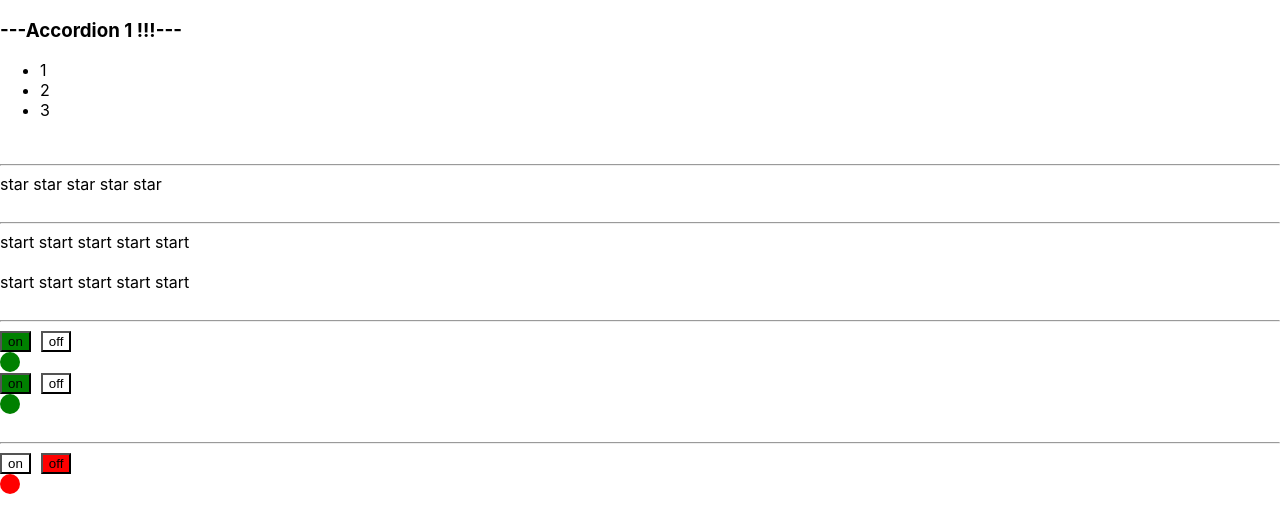
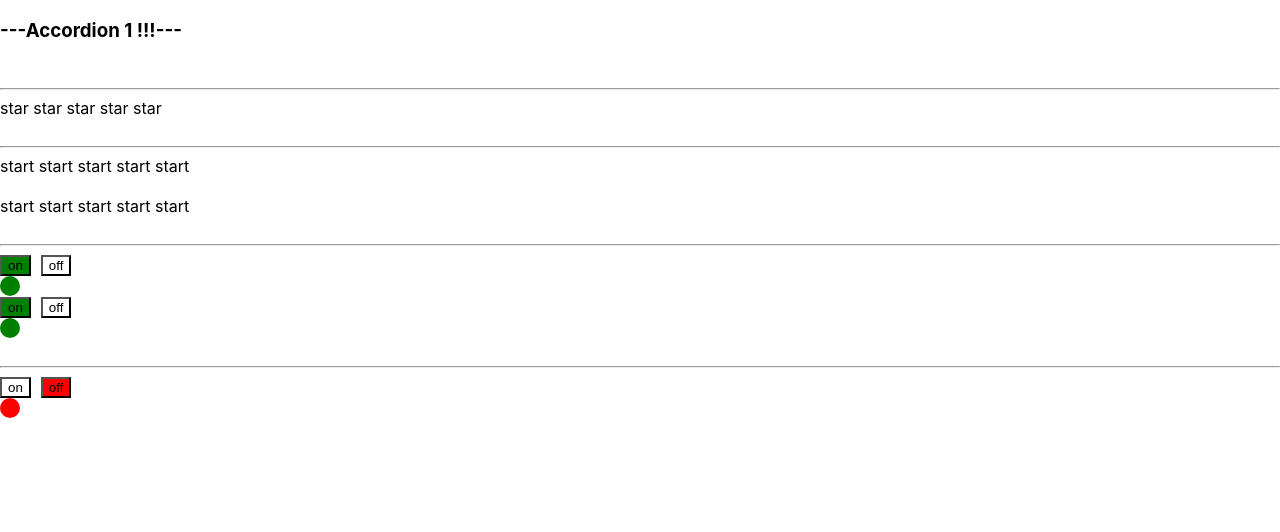
Before and after one commit to Alekseyfgl/react-ts-i, a React (Create React App) app: page / in a window 1280 px wide. Shown: the top 532 px of the page. Built offline with nearby package versions, Linux system fonts and the light colour scheme.

Commit message:
daily commit

```diff
--- a/src/App.tsx
+++ b/src/App.tsx
@@ -4,18 +4,22 @@ import {Accordion} from './components/acccordion/Accordion';
 import {Rating} from './components/rating/Rating';
 import {UncontrollOnOff} from './components/UncontrollOnOff/UncontrollOnOff';
 import {UncontrollRating} from './components/UncontrollRating/UncontrollRating';
-import {OnOff} from "./components/OnOff/OnOff";
+import {OnOff} from './components/OnOff/OnOff';
 
 function App() {
 
     const [ratingValue, setRatingValue] = useState<number>(0);
-    const [accordionCollapsed, setAccordionCollapsed] = useState<boolean>(false);
+    const [accordionCollapsed, setAccordionCollapsed] = useState<boolean>(true);
     const [on, setOn] = useState(false);
     return (
         <div>
 
-            <Accordion title={'Accordion 1'} collapsed={accordionCollapsed}
-                       setAccordionCollapsed={() => setAccordionCollapsed(!accordionCollapsed)}/>
+            <Accordion title={'Accordion 1'}
+                       items={[{title: 'HTML', value: 123}, {title: 'CSS', value: 123}, {title: 'JS', value: 123}]}
+                       collapsed={accordionCollapsed}
+                       setAccordionCollapsed={() => setAccordionCollapsed(!accordionCollapsed)}
+                       onClick={() => {
+                       }}/>
             {/*<Accordion title={'Accordion 2'} collapsed={true}/>*/}
             <br/>
             <hr/>
@@ -24,9 +28,11 @@ function App() {
             <br/>
             <hr/>
 
-            <UncontrollRating onChange={()=> {}} />
+            <UncontrollRating onChange={() => {
+            }}/>
             <br/>
-            <UncontrollRating  onChange={()=> {}}/>
+            <UncontrollRating onChange={() => {
+            }}/>
 
 
             <br/>
--- a/src/components/acccordion/Accordion.tsx
+++ b/src/components/acccordion/Accordion.tsx
@@ -1,4 +1,4 @@
-import React from 'react';
+import React, {FC} from 'react';
 
 export type AccordionPropsType = {
     title: string
@@ -10,14 +10,18 @@ export type AccordionPropsType = {
      * This callBack something do
      */
     setAccordionCollapsed: () => void
+    items: IItemType[]
+    onClick: (value: any) => void
 }
 
 export function Accordion(props: AccordionPropsType) {
 
     return (
         <div>
-            <AccordionTitle titleValue={props.title} onClick={props.setAccordionCollapsed} collapsed={props.collapsed}/>
-            {!props.collapsed && <AccordionBody/>}
+            <AccordionTitle titleValue={props.title}
+                            onClick={props.setAccordionCollapsed}
+                            collapsed={props.collapsed}/>
+            {!props.collapsed && <AccordionBody items={props.items} onClick={props.onClick}/>}
         </div>
 
     )
@@ -30,16 +34,26 @@ type AccordionTitlePropsType = {
 }
 
 function AccordionTitle(props: AccordionTitlePropsType) {
-    return <h3 onClick={(e) =>props.onClick()}>---{props.titleValue} !!!---</h3>
+    return <h3 onClick={(e) => props.onClick()}>---{props.titleValue} !!!---</h3>
 }
 
-function AccordionBody() {
+
+interface IItemType {
+    title: string
+    value: any
+}
+
+
+interface IAccordionBodyProps {
+    items: IItemType[]
+    onClick: (value: any) => void
+}
+
+const AccordionBody: FC<IAccordionBodyProps> = (props) => {
+
     return (
         <ul>
-            <li>1</li>
-            <li>2</li>
-            <li>3</li>
+            {props.items.map((item, i) => (<li key={i} onClick={() => props.onClick(item.value)}>{item.title}</li>))}
         </ul>
     )
-
 }
```
